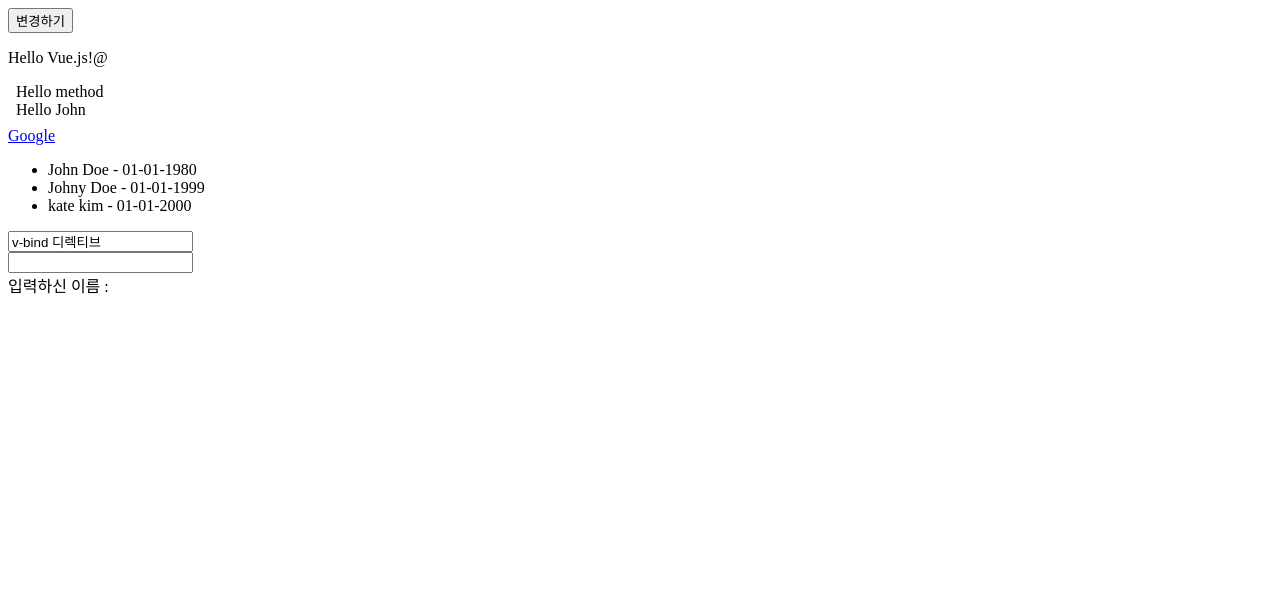
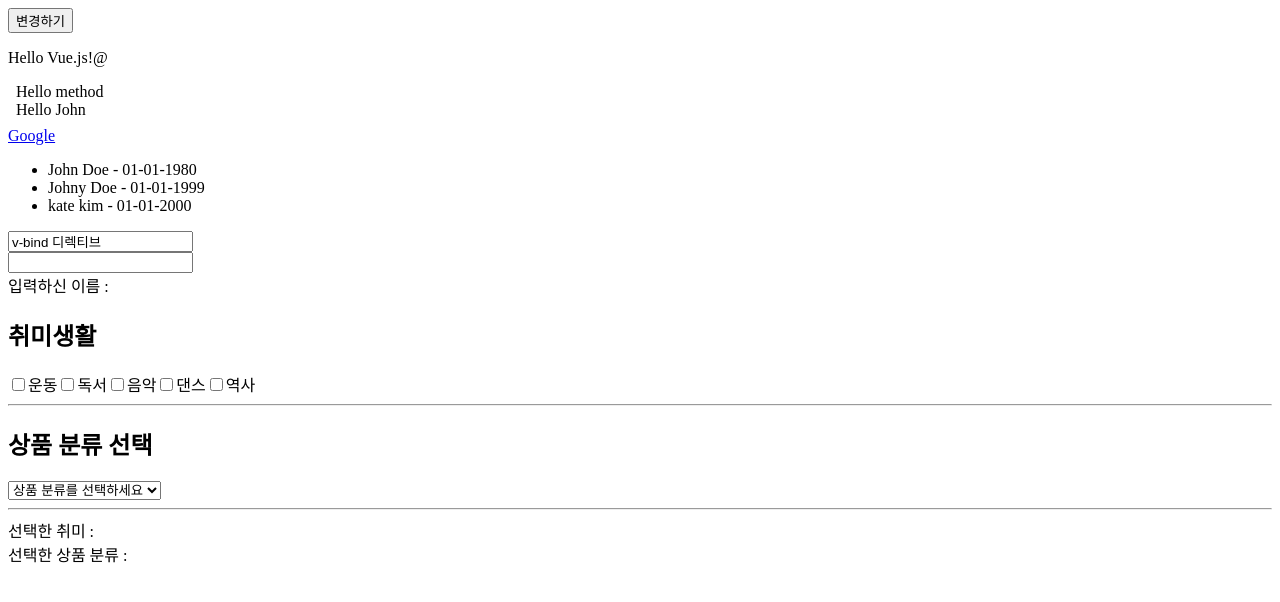
Before and after one commit to Woochang1132/VueBook, a Vue app: page / in a window 1280 px wide. Shown: the top 602 px of the page. Built offline with nearby package versions, Linux system fonts and the light colour scheme.

Commit message:
VueBook : Select, checkbox v-model 속성 확인

```diff
--- a/src/App.vue
+++ b/src/App.vue
@@ -5,6 +5,7 @@
   <VForDirective/>
   <VbindApp/>
   <VModelComponent/>
+  <SelectComponent/>
 </template>
 
 <script>
@@ -14,6 +15,7 @@ import LinkValue from './components/LinkValue.vue'
 import VForDirective from './components/VForDirective.vue'
 import VbindApp from './components/VbindApp.vue'
 import VModelComponent from './components/VModelComponent.vue'
+import SelectComponent from './components/SelectComponent.vue'
 
 export default {
   name: 'App',
@@ -24,6 +26,7 @@ export default {
     VForDirective,
     VbindApp,
     VModelComponent,
+    SelectComponent
   }
 }
 </script>
--- /dev/null
+++ b/src/components/SelectComponent.vue
@@ -0,0 +1,49 @@
+<template>
+    <div>
+        <h2>취미생활</h2>
+        <input type="checkbox" id="hobbyA" value="운동" v-model="hobby">
+        <label for="hobbyA">운동</label>
+        <input type="checkbox" id="hobbyB" value="독서" v-model="hobby">
+        <label for="hobbyB">독서</label>
+        <input type="checkbox" id="hobbyC" value="음악" v-model="hobby">
+        <label for="hobbyC">음악</label>
+        <input type="checkbox" id="hobbyD" value="댄스" v-model="hobby">
+        <label for="hobbyD">댄스</label>
+        <input type="checkbox" id="hobbyE" value="역사" v-model="hobby">
+        <label for="hobbyE">역사</label>
+    </div>
+    <hr/>
+
+    <div>
+        <h2>상품 분류 선택</h2>
+        <select v-model="category">
+            <option value="">상품 분류를 선택하세요</option>
+            <option value="레저">레저</option>
+            <option value="가전">가전</option>
+            <option value="음식">음식</option>
+            <option value="도서">도서</option>
+            <option value="주방">주방</option>
+        </select>
+    </div>
+    <hr/>
+
+    <div>
+        선택한 취미 : {{ hobby.join(',') }} <br>
+        선택한 상품 분류 : {{ category }}
+    </div>
+</template>
+
+<script>
+    export default {
+        data() {
+            return {
+                hobby: [],
+                category: ""
+            }
+        },
+    }
+</script>
+
+<style lang="scss" scoped>
+
+</style>
```
